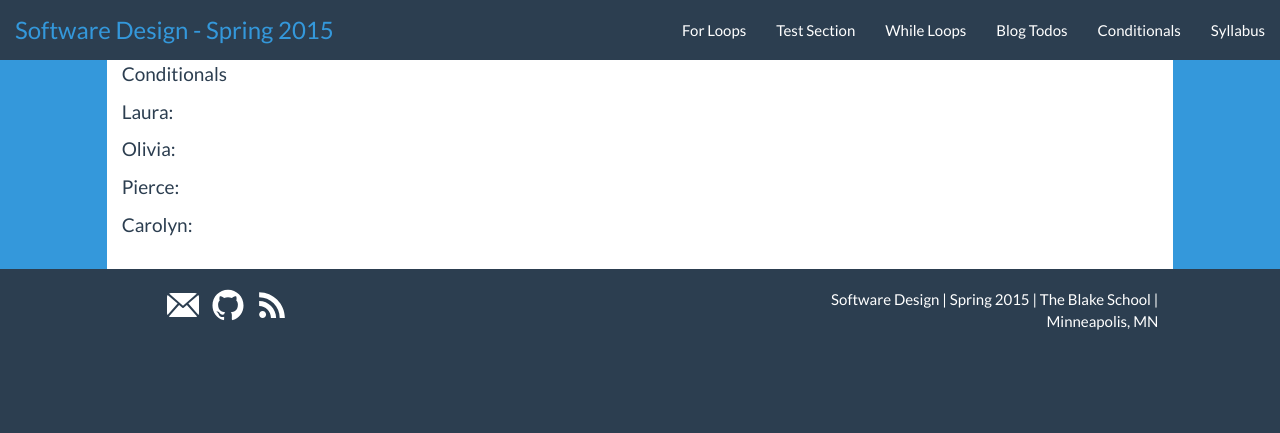
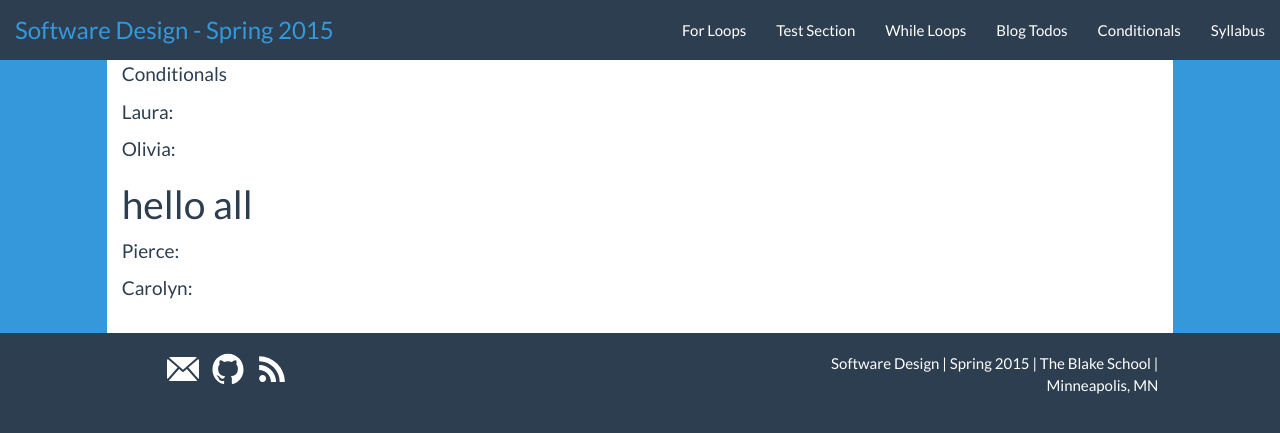
Before and after one commit to BlakeCS-Spring2015/blakecs-spring2015.github.io, a Jekyll site: the page built from conditionals.md, in a window 1280 px wide. Shown: the top 433 px of the page. Built offline with Jekyll 4.4.1, drawn with Linux system fonts in a browser that asks for light colours; Markdown is read by kramdown in place of the engine named in the settings.

Commit message:
practice writing

```diff
--- a/conditionals.md
+++ b/conditionals.md
@@ -13,7 +13,7 @@ Laura:
 
 
 Olivia:
-
+# hello all
 
 
 Pierce:
```
